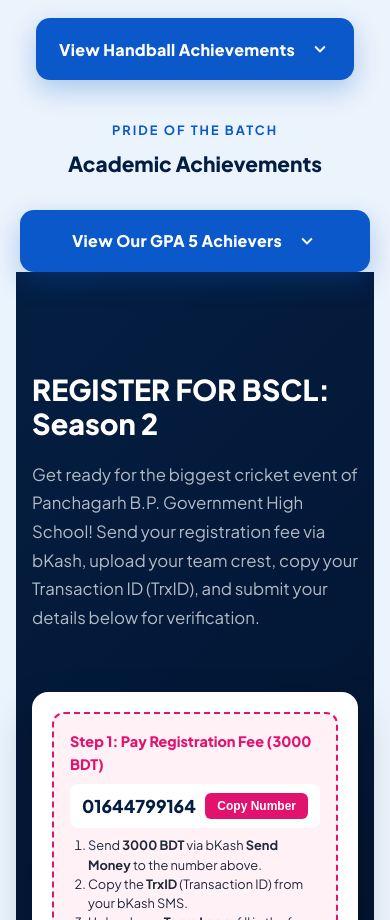
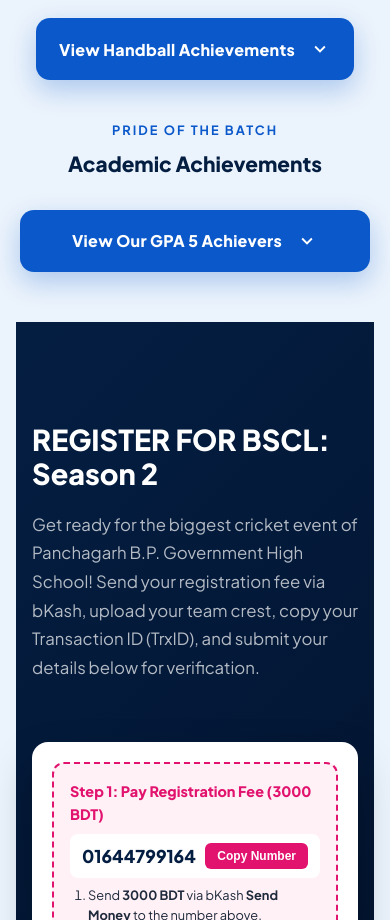
Before and after one commit to bpian26/Bpian26, a plain HTML site: page index.html in a window 390 px wide. Shown: the part 4500-5420 px from the top of the page. Drawn offline with nearby package versions, Linux system fonts and the light colour scheme; a web font is replaced by a local one.

Commit message:
Update index.html

```diff
--- a/index.html
+++ b/index.html
@@ -201,6 +201,7 @@
 .summary-layout{padding-left:0!important}
 }
 @media (max-width:768px){
+
 body{padding-bottom:65px!important}
 .nav-links{display:none}
 .mobile-nav{display:block!important}
@@ -243,6 +244,8 @@
 .signup-info h2{font-size:1.8rem}
 .form-card{padding:20px}
 .footer-grid{grid-template-columns:1fr;gap:24px}
+.achv-block{width:100vw;margin-left:calc(50% - 50vw);padding-bottom:80px}
+    .achv-block{padding-bottom:50px}
 }
 </style>
 </head>
```
